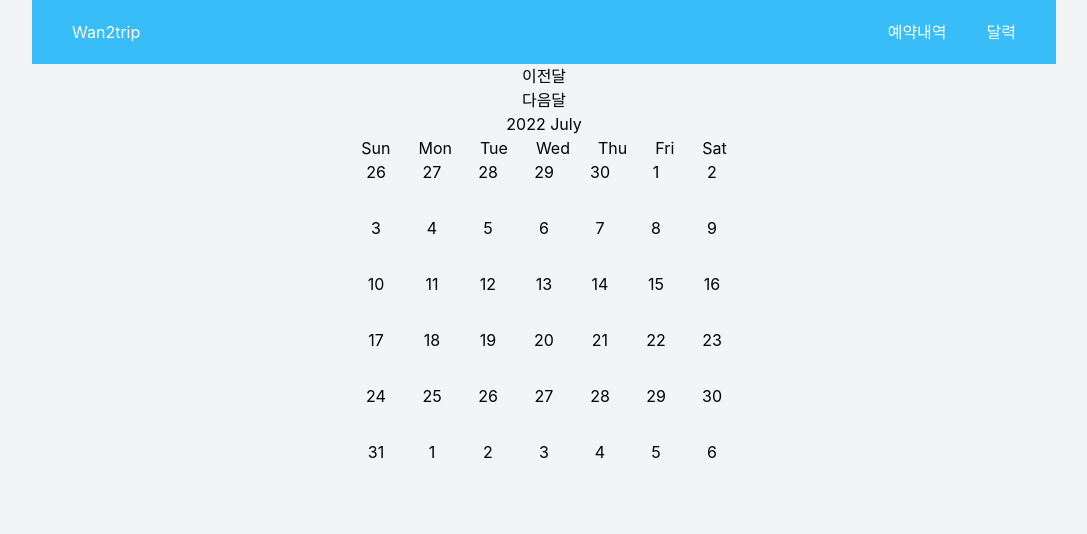
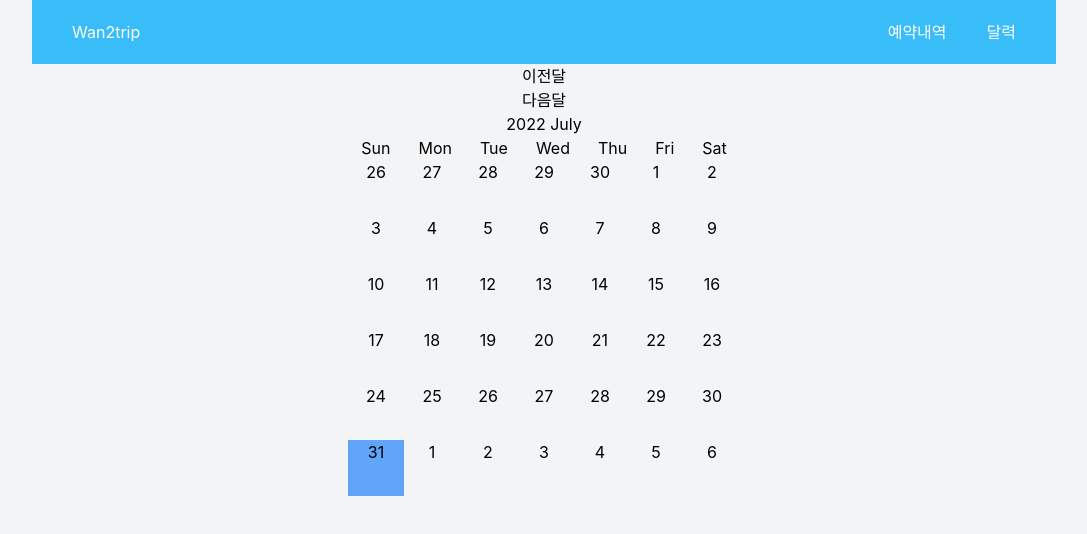
Before and after one commit to Wanted-Pre-Onboarding-Frontend-2/Wan2trip, a React (Create React App) app: page /cal in a window 1280 px wide. Shown: the top 534 px of the page, without its empty margins (96-1183 px from the left). Built offline with nearby package versions, Linux system fonts and the light colour scheme.

Commit message:
feat: date object

```diff
--- a/src/components/calender/Cell.tsx
+++ b/src/components/calender/Cell.tsx
@@ -1,21 +1,29 @@
 import React from "react";
 import { DayState } from "../../store/global";
 import { useRecoilState, useRecoilValue } from "recoil";
-import { setDate } from "date-fns";
+import { setDate, format, getDay } from "date-fns";
 type CellType = {
-  children: React.ReactNode | React.ReactNode[];
-  value: number;
-  className: string;
+  value: Date | number;
 };
 
 const Cell = (props: CellType) => {
   // console.log(props.value);
-  const today = useRecoilValue(DayState);
-  const day = setDate(today, props.value);
+  const fixedToday = format(new Date(), "yyyy-MM-dd");
+  const date = format(props.value, "d");
+  console.log(fixedToday);
+  // const day = setDate(date, props.value);
+
   return (
     <>
-      <div className={props.className} onClick={() => console.log(day)}>
-        {props.children}
+      <div
+        className={
+          fixedToday === format(props.value, "yyyy-MM-dd")
+            ? "w-14 h-14 cursor-pointer bg-blue-400"
+            : "w-14 h-14 cursor-pointer"
+        }
+        onClick={() => console.log(props.value)}
+      >
+        {date}
       </div>
     </>
   );
--- a/src/components/calender/Table.tsx
+++ b/src/components/calender/Table.tsx
@@ -15,11 +15,7 @@ const Table = () => {
       {generateCalendar(today).map((date, i) => (
         <div key={i} className="flex justify-center items-center">
           {date.map((day, i) => {
-            return (
-              <Cell key={uid(i)} className="w-14 h-14" value={day}>
-                {day}
-              </Cell>
-            );
+            return <Cell key={uid(i)} value={day} />;
           })}
         </div>
       ))}
--- a/src/hooks/getMonth.tsx
+++ b/src/hooks/getMonth.tsx
@@ -17,6 +17,7 @@ export const generateCalendar = (firstDateOfMonth: Date): number[][] => {
   const monthEnd = endOfMonth(monthStart);
   const startDate = startOfWeek(monthStart);
   const endDate = endOfWeek(monthEnd);
+  const a = format(monthStart, "yyyy-MM");
   const [aa, setAa] = React.useState<string>();
 
   const getDay = (date: Date) => {
@@ -29,7 +30,7 @@ export const generateCalendar = (firstDateOfMonth: Date): number[][] => {
     const startArray: any = [];
     const toStart = eachDayOfInterval({ start: startDate, end: date });
     toStart.forEach((day) => {
-      startArray.push(parseInt(format(day, "d")));
+      startArray.push(day);
     });
     return startArray;
   };
@@ -38,12 +39,12 @@ export const generateCalendar = (firstDateOfMonth: Date): number[][] => {
     const endArray: any = [];
     const toStart = eachDayOfInterval({ start: monthEnd, end: endDate });
     toStart.forEach((day) => {
-      endArray.push(parseInt(format(day, "d")));
+      endArray.push(day);
     });
     return endArray;
   };
   // console.log(getDay(monthStart));
-  const calendar: number[][] = [[]];
+  const calendar: any[][] = [[]];
   for (
     let i = 0;
     i < (getDay(monthStart) === 7 ? 0 : getDay(monthStart));
@@ -53,7 +54,9 @@ export const generateCalendar = (firstDateOfMonth: Date): number[][] => {
   }
 
   while (isSameMonth(monthStart, firstDateOfMonth)) {
-    calendar[calendar.length - 1].push(monthStart.getDate());
+    calendar[calendar.length - 1].push(
+      new Date(`${a}-${monthStart.getDate()}`)
+    );
 
     if (getDay(monthStart) % 7 === 6) {
       calendar.push([]);
```
